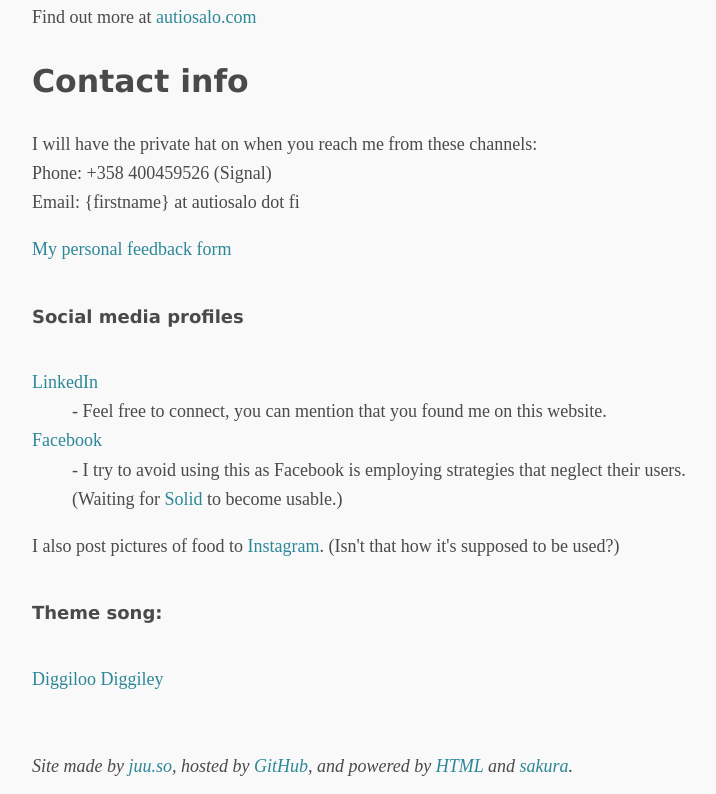
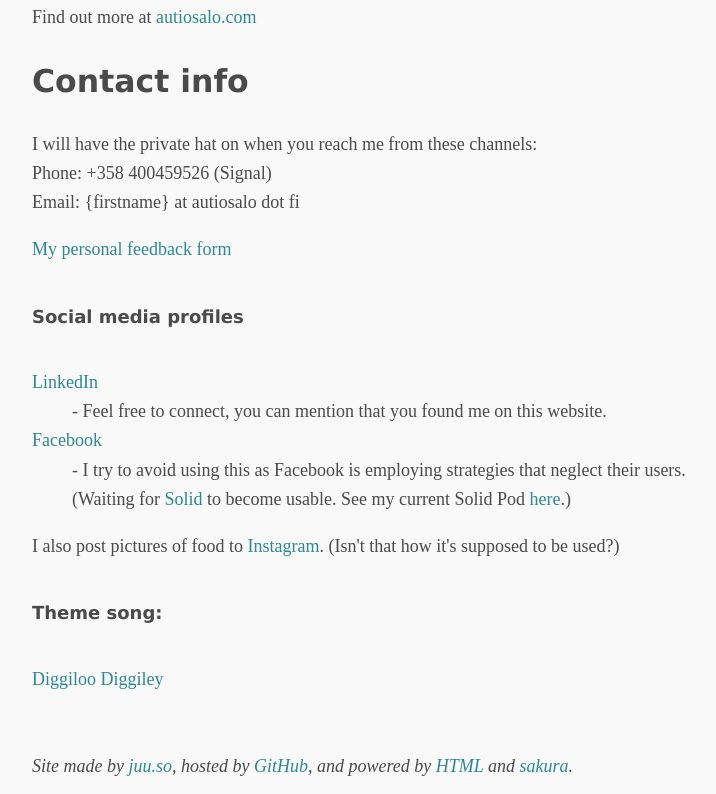
Before and after one commit to juusoautiosalo/me.juu.so, a plain HTML site: page index.html in a window 1280 px wide. Shown: the part 951-1745 px from the top of the page, without its empty margins (266-982 px from the left). Drawn offline with Linux system fonts and the light colour scheme.

Commit message:
Add link to Solid Pod

```diff
--- a/index.html
+++ b/index.html
@@ -48,7 +48,8 @@ Email: {firstname} at autiosalo dot fi<br>
     <dd>- Feel free to connect, you can mention that you found me on this website.</dd>
   <dt><a href="https://www.facebook.com/juuso.autiosalo" target="_blank">Facebook</a></dt>
     <dd>- I try to avoid using this as Facebook is employing strategies that neglect their users.
-  (Waiting for <a href="https://solid.mit.edu/" target="_blank">Solid</a> to become usable.)</dd>
+  (Waiting for <a href="https://solid.mit.edu/" target="_blank">Solid</a> to become usable.
+     See my current Solid Pod <a href="https://juuso.solidweb.org/" target="_blank">here</a>.)</dd>
 
 </dl>
 I also post pictures of food to <a href="https://www.instagram.com/juusosfood/" target="_blank">Instagram</a>. (Isn't that how it's supposed to be used?)
```
